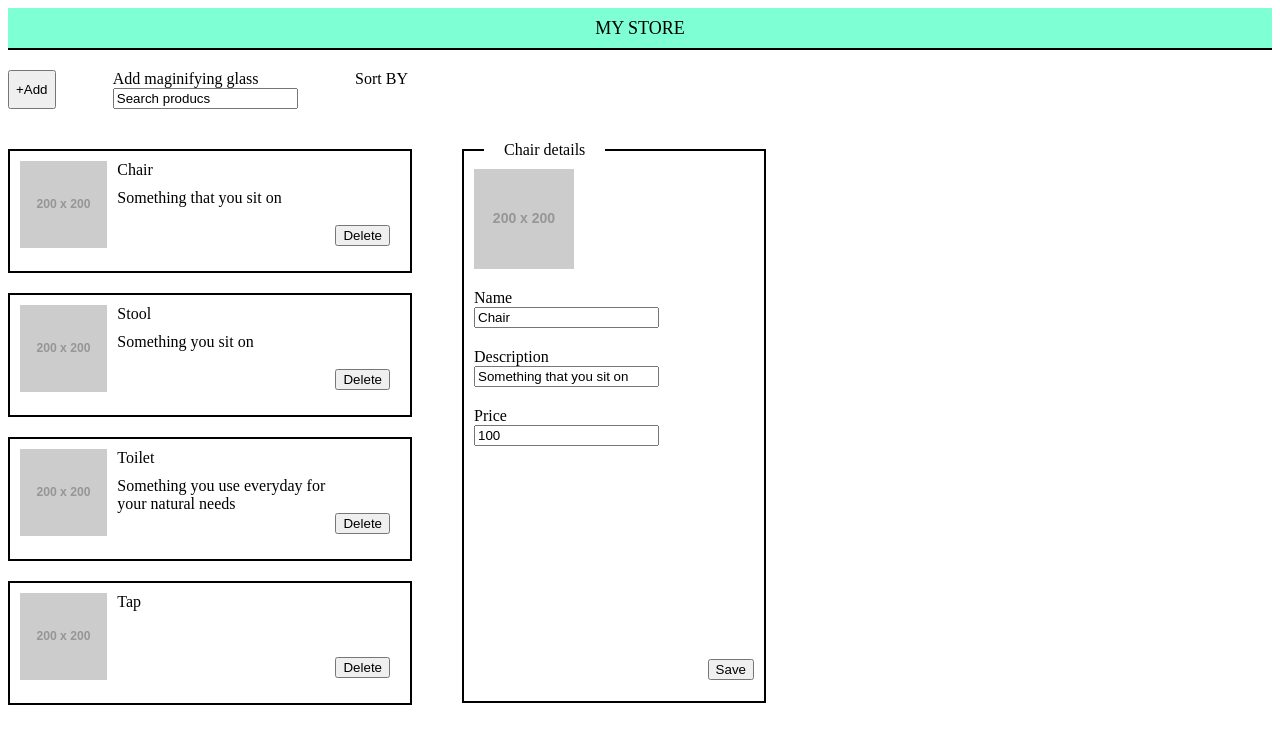
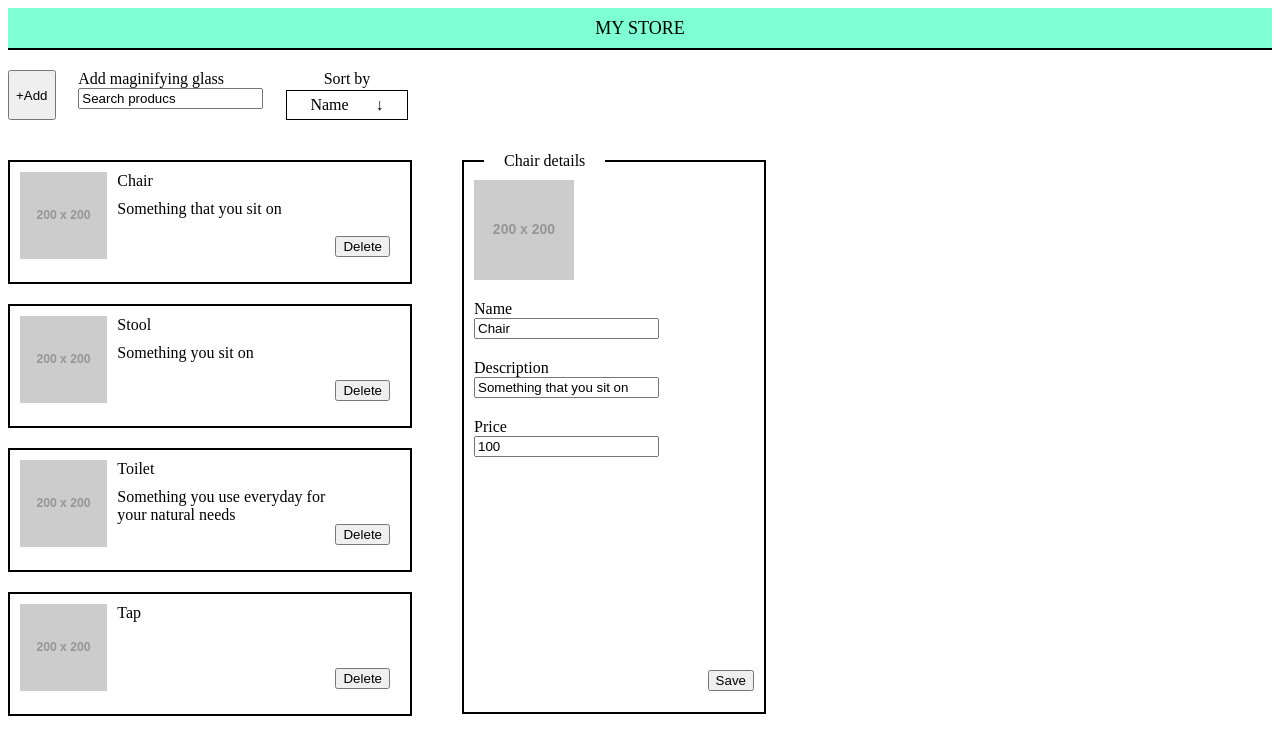
Before and after one commit to idodidodi/CodeValue-React-Test, a React (Vite) app in the folder my-react-less-app/: page / in a window 1280 px wide. Shown: the top 754 px of the page. Built offline with nearby package versions, Linux system fonts and the light colour scheme.

Commit message:
Add sort by menu

```diff
--- a/my-react-less-app/src/App.less
+++ b/my-react-less-app/src/App.less
@@ -15,6 +15,42 @@
             width: 400px;
             justify-content: space-between;
             margin: 20px 0;
+
+            .sort-by {
+                .sort-by-header {
+                    text-align: center;
+                    padding-bottom: 2px;
+                }
+
+                .sort-by-wrapper {
+
+                    .header-wraepper {
+                        display: flex;
+                        border: 1px solid black;
+                        padding: 5px 10px;
+                        width: 100px;
+                        justify-content: space-around;
+                        cursor: pointer;
+
+                        .open-dropdown {
+                            // cursor: pointer;
+                        }
+                    }
+
+                    .options {
+                        padding: 10px 0 0 12px;
+                        position: absolute;
+
+                        .option-item {
+                            border: 1px solid;
+                            padding: 10px 0 7px 12px;
+                            margin-left: -12px;
+                            width: 108px;
+                            margin-top: -10px;
+                        }
+                    }
+                }
+            }
         }
 
         .products {
@@ -34,4 +70,5 @@
             }
         }
     }
+
 }
--- a/my-react-less-app/src/App.tsx
+++ b/my-react-less-app/src/App.tsx
@@ -1,15 +1,18 @@
 import './App.less'
 
 import { useState, useEffect, type MouseEvent, useRef } from 'react'
-import type { ProductData } from './models'
+import type { ProductData, SortByOption } from './models'
 import { dummyProducts } from './dummy-data'
 import { Product, ProductDetails } from './components/product';
+import { SortByDropDown } from './components/sort-by';
 
 function App() {
   const [products, setProducts] = useState<ProductData[]>([]);
   const firstInit = useRef<boolean>(null);
   const [selectedItemIdx, setSelectedItemIdx] = useState<number>(-1);
+  const [selectedSortByOption, setSelectedSortByOption] = useState<SortByOption>({ name: "Name", sortType: "name" });
   const [createNewItem, setCreateNewItem] = useState<boolean>(false);
+  const [hideSortByDown, setHideSortByDown] = useState<boolean>(true);
 
   useEffect(() => {
     if (firstInit.current == null) {
@@ -28,7 +31,9 @@ function App() {
   }, [products])
 
   const showProdcutDetails = (): boolean => createNewItem || (selectedItemIdx > -1 && products[selectedItemIdx]?.state !== "deleted");
-
+const toggleHide = ()=>{
+  setHideSortByDown(!hideSortByDown);
+}
   const getNewEmptyItem = (): ProductData => {
     return { name: "New item name", id: products.length + 1, price: 0, creationDate: new Date(), state: "pending" };
 
@@ -40,9 +45,9 @@ function App() {
   const saveItem = (newItem: ProductData): void => {
     setProducts(prev => {
       const nextState = [...prev];
-      const idx = nextState.findIndex(item=>item.id === newItem.id);
+      const idx = nextState.findIndex(item => item.id === newItem.id);
       if (idx === -1) {
-        nextState.push({...newItem, state:"approved"});
+        nextState.push({ ...newItem, state: "approved" });
         setCreateNewItem(false);
       } else {
         nextState[idx].description = newItem.description;
@@ -51,10 +56,23 @@ function App() {
       }
       return nextState;
     })
+  };
 
+  const onClickSortBy = (sortTypeOption: SortByOption): void => {
+    setSelectedSortByOption(sortTypeOption);
+    if (sortTypeOption.sortType === "name") {
+      products.sort();
+    } else {
+      products.sort((a, b) => {
+        if (a.creationDate === b.creationDate) return 0;
+        return a.creationDate < b.creationDate ? -1 : 1
+      })
+    }
   }
   return (
-    <div className='store-container'>
+    <div className='store-container' onClick={() => {
+      setHideSortByDown(true);
+    }}>
       <div className="header">MY STORE</div>
       <div className="body">
         <div className="actions">
@@ -66,13 +84,22 @@ function App() {
             <div className="maginifying-glass">Add maginifying glass</div>
             <input type="text" title='Search producs' defaultValue="Search producs" />
           </div>
-          <div className="sort by">Sort BY</div>
+          <div className="sort-by">
+            <div className="sort-by-header">Sort by</div>
+            <SortByDropDown
+              hide={hideSortByDown}
+              updateHide={toggleHide}
+              selectedOption={selectedSortByOption}
+              onClickOption={onClickSortBy}
+              options={[{ name: "Name", sortType: "name" }, { name: "Recently added", sortType: "recent" }]}
+            />
+          </div>
         </div>
         <div className="products">
           <div className="list">{
             products.
               filter(item => item.state === "approved").
-              map((item, idx) => <
+              map((item) => <
                 Product
                 item={item}
                 key={item.id}
--- a/my-react-less-app/src/components/product.tsx
+++ b/my-react-less-app/src/components/product.tsx
@@ -99,9 +99,6 @@ const TtileAndDataBox = (props: { title: string; text: string | number, onChange
     return (
         <div className='box-wrapper'>
             <div className="title">{props.title}</div>
-            {/* <div className="bordered-box">
-                {props.text}
-            </div> */}
             <div className="input-bordered-box">
                 <input type='text' value={val} onChange={_onChangeInput}></input>
             </div>
--- /dev/null
+++ b/my-react-less-app/src/components/sort-by.tsx
@@ -0,0 +1,46 @@
+
+import { type JSX } from 'react';
+import type { SortByOption } from '../models';
+
+export const SortByDropDown = (props: {
+    hide: boolean,
+    options: SortByOption[],
+    onClickOption: (sortTypeOption: SortByOption) => void,
+    selectedOption: SortByOption,
+    updateHide: ()=>void;
+}): JSX.Element => {
+    const { hide, options, onClickOption, selectedOption, updateHide } = props;
+
+    return (
+        <div className='sort-by-wrapper'>
+            <div className="header-wraepper">
+
+                <div className="selected-option"
+                    onClick={(e) => {
+                        e.stopPropagation();
+                        onClickOption(selectedOption);
+                    }}
+                >{selectedOption.name}</div>
+                <div className="open-dropdown" onClick={(e)=>{
+                    e.stopPropagation();
+                    updateHide();
+                }}>{hide ? <>&#8595;</> : <>&#8593;</>}</div>
+            </div>
+            {!hide && <div className="options">
+                {options.filter(option => option.sortType !== selectedOption.sortType).map(option => {
+                    return (
+                        <div className='option-item' key={option.sortType} onClick={(e) => {
+                            e.stopPropagation();
+                            onClickOption(option);
+                        }
+
+                        }>
+                            {option.name}
+                        </div>
+                    )
+                })}
+            </div>
+            }
+        </div>
+    );
+};
```
Also changed, not shown: my-react-less-app/src/models.ts (+8 -0 lines).
